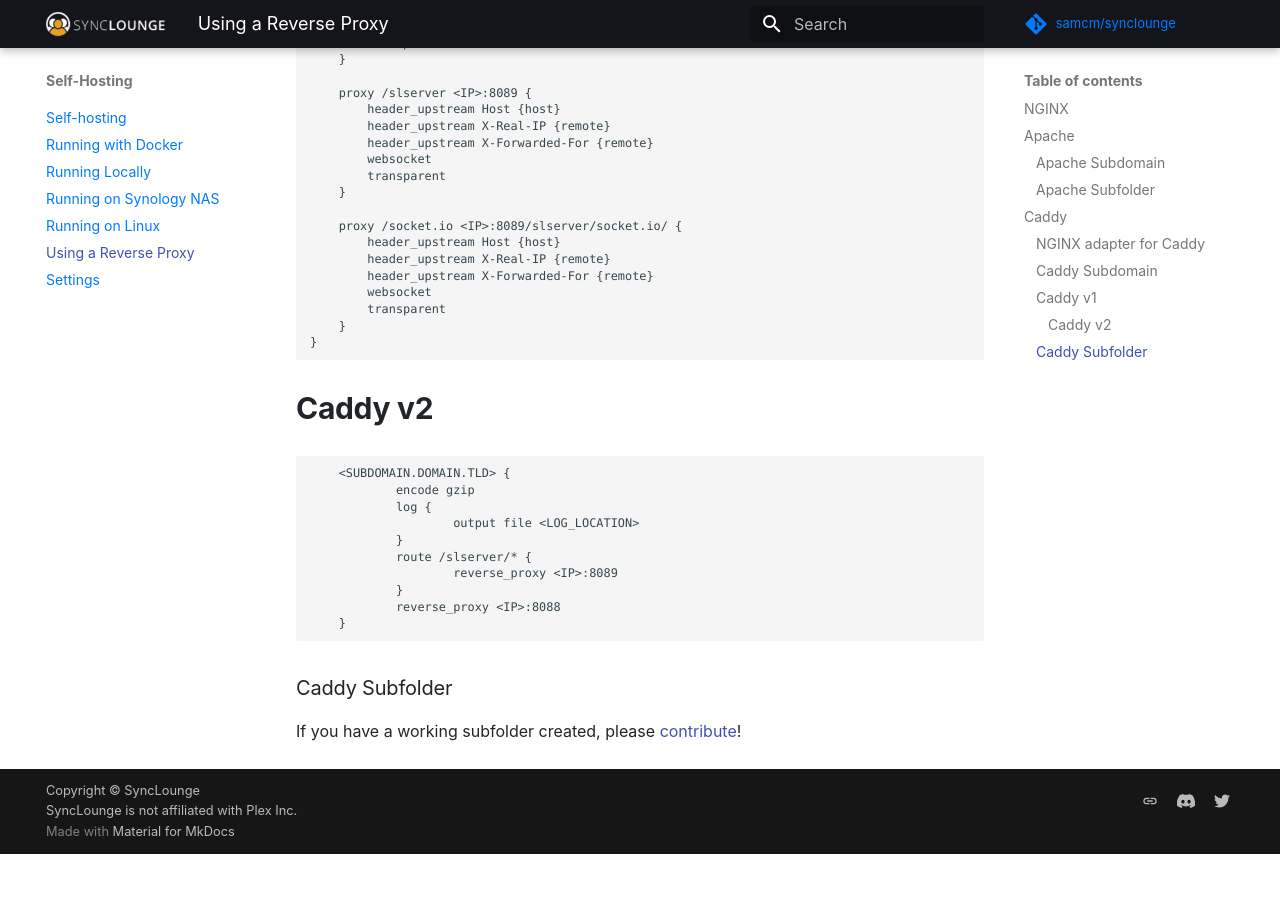
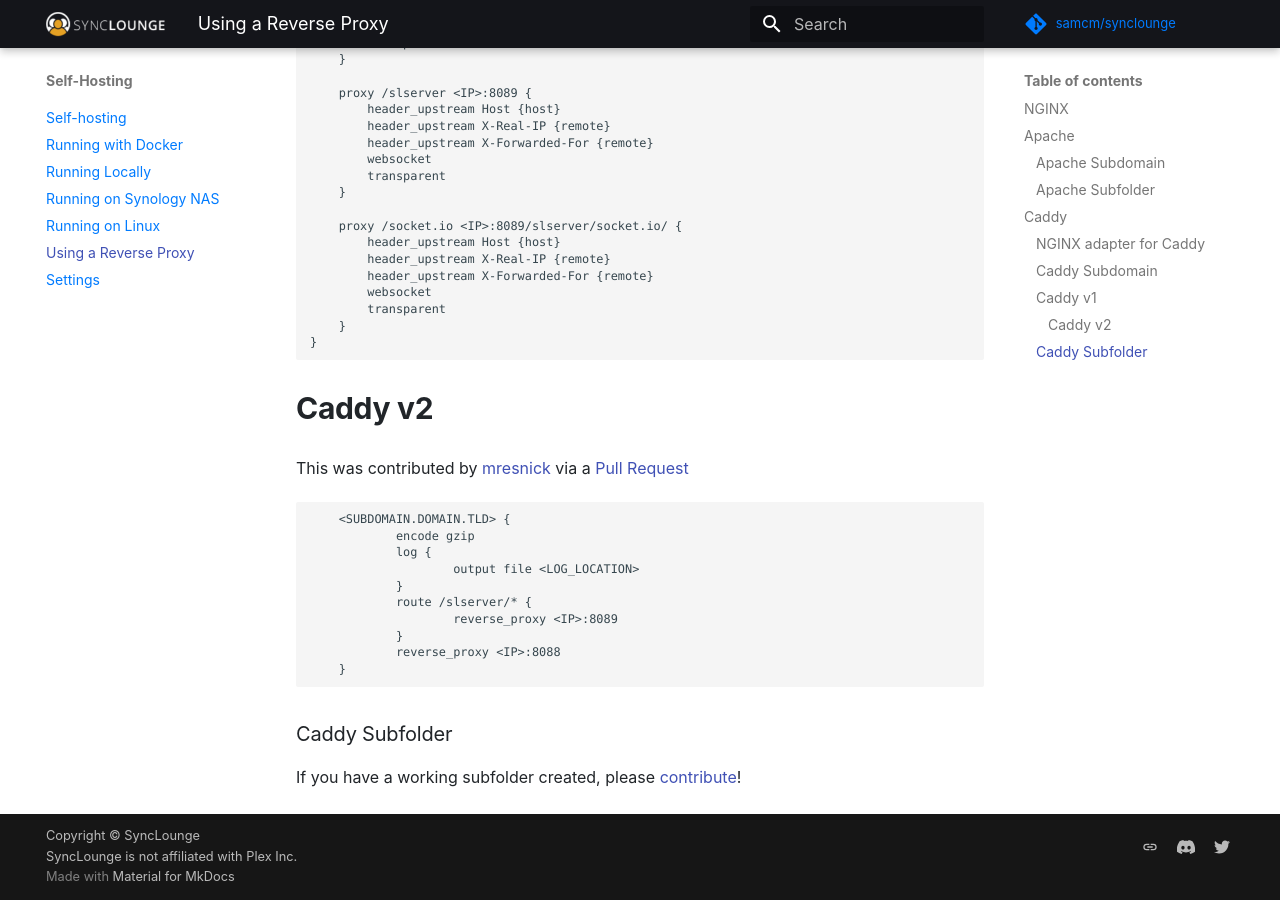
Before and after one commit to synclounge/docs.synclounge.tv, an MkDocs documentation site: the page built from docs/self-hosted/reverse-proxy.md, in a window 1280 px wide and 900 px high, scrolled down 1819 px. Built offline with MkDocs 1.6.1 and Material for MkDocs 9.7.7, drawn with Linux system fonts in a browser that asks for light colours; comment, search, counter and statistics services are not loaded; before the commit the page ends 2673 px from its top, so only the background shows below that.

Commit message:
Update reverse-proxy.md (#30)
Add contribution note for Caddy v2 file

````diff
--- a/docs/self-hosted/reverse-proxy.md
+++ b/docs/self-hosted/reverse-proxy.md
@@ -84,6 +84,8 @@
 
 #### Caddy v2
 
+This was contributed by [mresnick](https://github.com/mresnick) via a [Pull Request](https://github.com/MagicalCodeMonkey/docs.synclounge.tv/pull/28)
+
 ```conf
     <SUBDOMAIN.DOMAIN.TLD> {
             encode gzip
````
